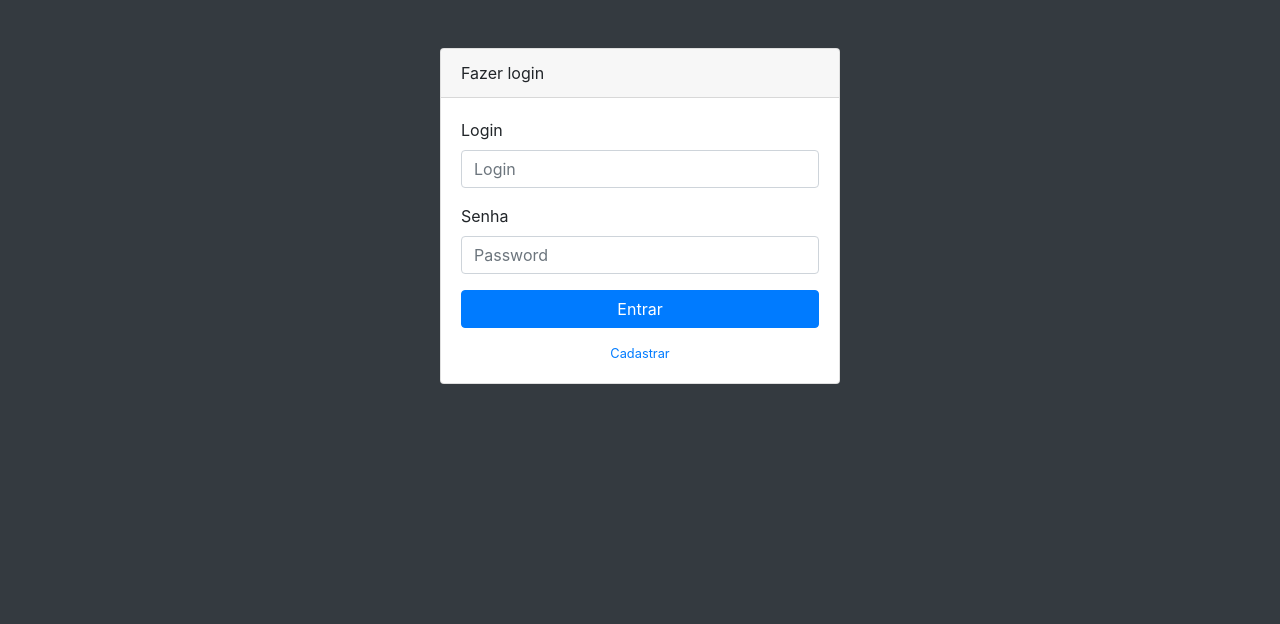
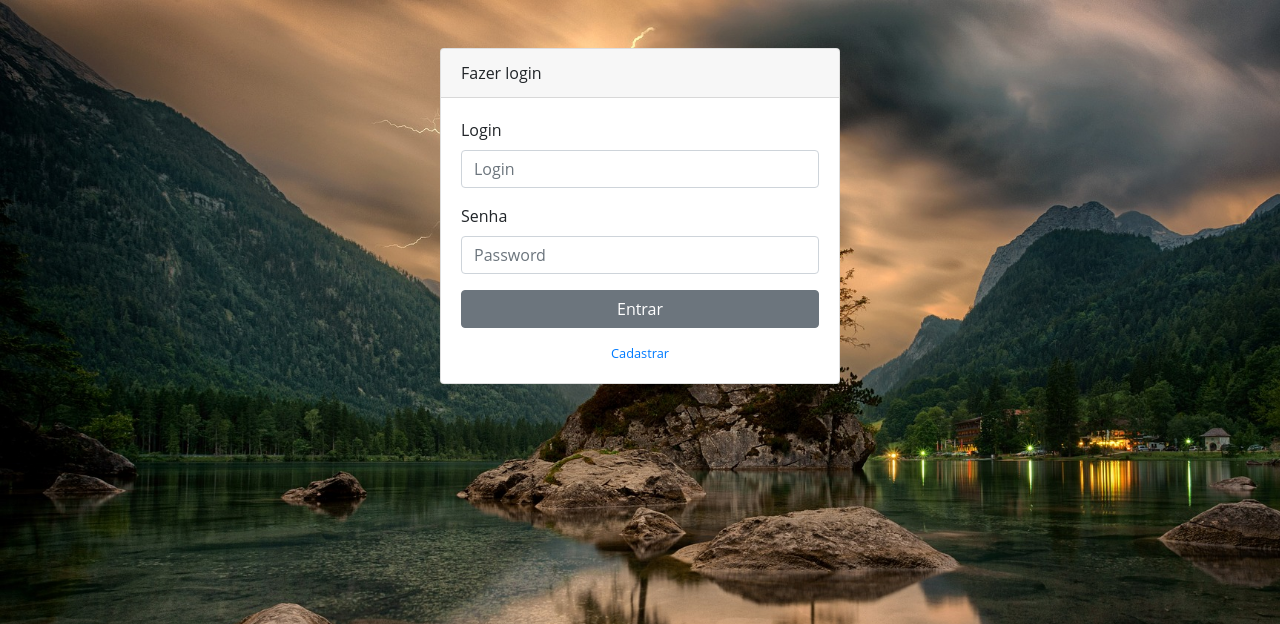
Before and after one commit to jpars26/projetojoao, a CodeIgniter app: page /database/principal/logar/ in a window 1280 px wide. Shown: the top 624 px of the page. Run offline with CodeIgniter, Linux system fonts and the light colour scheme.

Commit message:
Versao 2

```diff
--- a/application/views/login/header.php
+++ b/application/views/login/header.php
@@ -16,7 +16,20 @@
   <link href="<?= base_url(); ?>assets/vendor/datatables/dataTables.bootstrap4.css" rel="stylesheet">
   <!-- Custom styles for this template-->
   <link href="<?= base_url(); ?>assets/css/sb-admin.css" rel="stylesheet">
+
+    <style>
+html,body,h1,h2,h3,h4,h5 {font-family: "Open Sans", sans-serif}a{text-decoration: none;}
+  body {
+
+
+        background-image: url("../../assets/img/nature.jpg");
+        background-size: cover;
+        background-attachment: fixed;
+        background-repeat: no-repeat;
+
+    }
+</style>
 </head>
 
 
-<body class="bg-dark">
+<body >
--- a/application/views/login/home.php
+++ b/application/views/login/home.php
@@ -32,7 +32,7 @@
             <label for="exampleInputPassword1">Senha</label>
             <input class="form-control" id="exampleInputPassword1" type="password" placeholder="Password" name="senha">
           </div>
-          <input type="submit" name="entrar" class="btn btn-primary btn-block" value="Entrar">
+          <input type="submit" name="entrar" class="btn btn-secondary btn-block" value="Entrar">
         </form>
         <div class="text-center">
           <a class="d-block small mt-3" href="<?= base_url(); ?>principal/cadastro">Cadastrar</a>
--- a/assets/css/sb-admin.css
+++ b/assets/css/sb-admin.css
@@ -3,10 +3,15 @@ html {
   min-height: 100%;
 }
 
-body {
-  overflow-x: hidden;
-}
+ body {
+        background-color:  #e83e8c;
 
+       /* background-image: url("assets/img/mountain2.jpg");*/
+        background-size: cover;
+        background-attachment: fixed;
+        background-repeat: no-repeat;
+
+    }
 body.sticky-footer {
   margin-bottom: 56px;
 }
```
Also changed, not shown: assets/img/nature.jpg (added).
